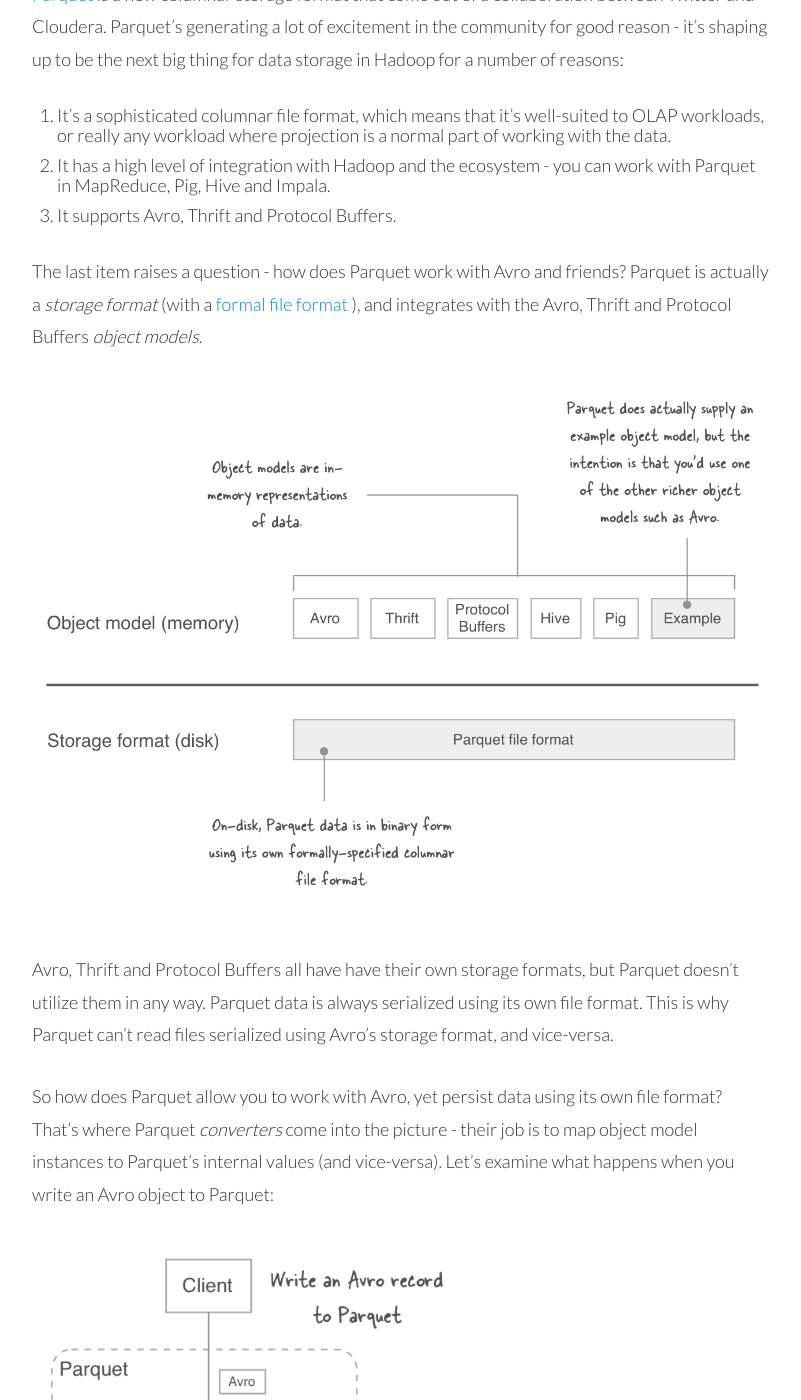
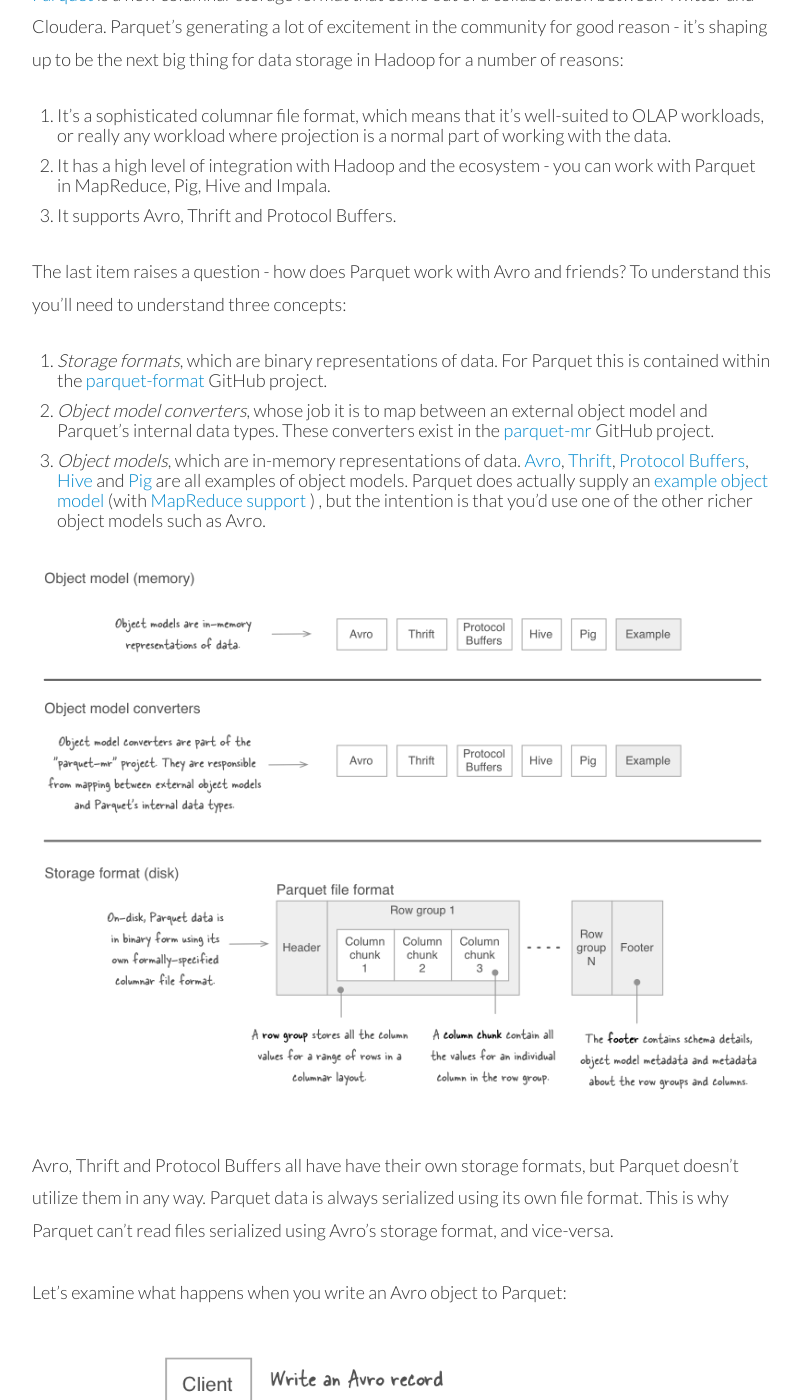
Before and after one commit to alexholmes/blog, a Jekyll site: the page built from _posts/2014-05-13-parquet-file-format-and-object-model.markdown, in a window 1280 px wide and 1400 px high, scrolled down 295 px. Shown: the whole window, without its empty margins (238-1039 px from the left). Built offline with Jekyll 4.4.1, drawn with Linux system fonts in a browser that asks for light colours; nearby versions of some CDN libraries; library files that are not in the unit come from our copies; a script that is not in the unit is left out; comment, search, counter and statistics services are not loaded.

Commit message:
revisions to parquet post

```diff
--- a/_posts/2014-05-13-parquet-file-format-and-object-model.markdown
+++ b/_posts/2014-05-13-parquet-file-format-and-object-model.markdown
@@ -17,19 +17,30 @@ projection is a normal part of working with the data.
 Hive and Impala.
 3. It supports Avro, Thrift and Protocol Buffers.
 
-The last item raises a question - how does Parquet work with Avro and friends?
-Parquet is actually a *storage format* (with a [formal file format](https://github.com/Parquet/parquet-format) ),
-and integrates with the Avro, Thrift and Protocol Buffers *object models*.
+The last item raises a question - how does Parquet work with Avro and friends? To understand this you'll need to understand
+three concepts:
 
-![Image of storage formats and object models](/images/parquet_storage_object.png)
+1. *Storage formats*, which are binary representations of data. For Parquet this is contained within the
+  [parquet-format](https://github.com/Parquet/parquet-format) GitHub project.
+2. *Object model converters*, whose job it is to map between an external object model and Parquet's internal data
+types. These converters exist in the [parquet-mr](https://github.com/Parquet/parquet-mr) GitHub project.
+3. *Object models*, which are in-memory representations of data. [Avro](http://avro.apache.org/),
+[Thrift](http://thrift.apache.org/),
+[Protocol Buffers](https://code.google.com/p/protobuf/),
+[Hive](http://hive.apache.org/) and
+[Pig](http://pig.apache.org/) are
+all examples of object models. Parquet does actually supply an
+[example object model](https://github.com/Parquet/parquet-mr/tree/master/parquet-column/src/main/java/parquet/example)
+(with [MapReduce support](https://github.com/Parquet/parquet-mr/tree/master/parquet-hadoop/src/main/java/parquet/hadoop/example) )
+, but the intention is that you'd use one of the other richer object models such as Avro.
+
+![Image of storage formats and object models](/images/parquet_storage_object_converter.png)
 
 Avro, Thrift and Protocol Buffers all have have their own storage formats, but Parquet doesn't utilize them in any
 way. Parquet data is always serialized using its own file format. This is why Parquet can't read files serialized using
 Avro's storage format, and vice-versa.
 
-So how does Parquet allow you to work with Avro, yet persist data using its own file format?
-That's where Parquet _converters_ come into the picture - their job is to map object model instances
-to Parquet's internal values (and vice-versa). Let's examine what happens when you write an Avro object to Parquet:
+Let's examine what happens when you write an Avro object to Parquet:
 
 ![Avro/Parquet write path](/images/parquet_avro_write.png)
 
```
Also changed, not shown: images/parquet_storage_object_converter.png (added).
